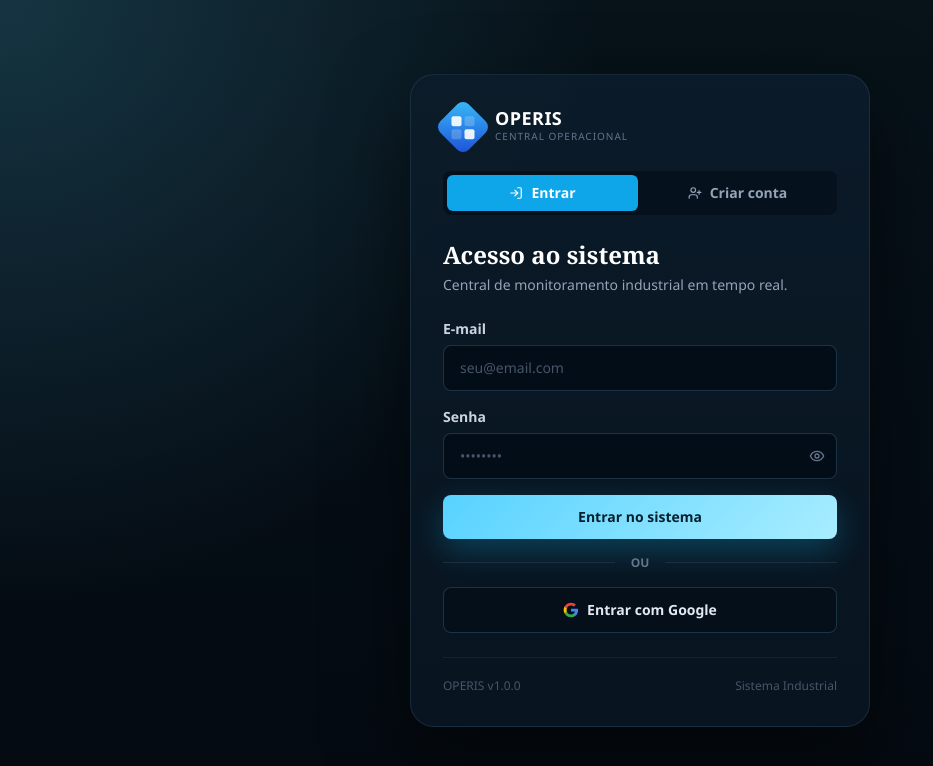
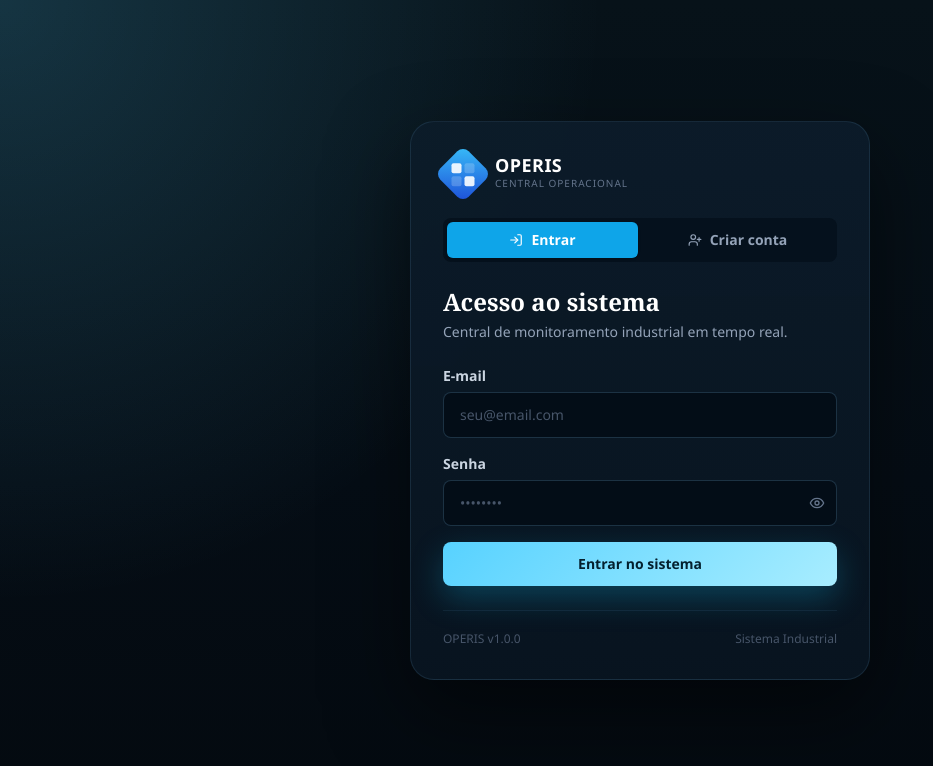
Before and after one commit to jeffi10miranda-cmd/-operis, a Next.js app in the folder frontend/: page /login in a window 1280 px wide. Shown: the top 766 px of the page, without its empty margins (0-933 px from the left). Built offline with nearby package versions, Linux system fonts and the light colour scheme; no server answers.

Commit message:
style: remove botao de login com google do frontend a pedido do cliente

```diff
--- a/frontend/src/app/login/page.tsx
+++ b/frontend/src/app/login/page.tsx
@@ -1,10 +1,10 @@
 'use client';
 
-import { useState, useEffect, type FormEvent } from 'react';
+import { useState, type FormEvent } from 'react';
 import { useRouter } from 'next/navigation';
 import axios from 'axios';
 import { Eye, EyeOff, Loader2, AlertCircle, CheckCircle2, UserPlus, LogIn } from 'lucide-react';
-import { enablePreviewMode, login, register, getGoogleLoginUrl, loginWithGoogleCallback } from '@/lib/api';
+import { enablePreviewMode, login, register } from '@/lib/api';
 
 const inputStyle = {
   background: 'rgba(3,12,22,0.85)',
@@ -41,29 +41,6 @@
     setError('');
     setSucesso('');
   }
-
-  // ── Inicialização (Google Callback) ────────────
-  useEffect(() => {
-    if (typeof window !== 'undefined') {
-      const urlParams = new URLSearchParams(window.location.search);
-      const code = urlParams.get('code');
-      const authError = urlParams.get('error');
-
-      if (code) {
-        setLoading(true);
-        loginWithGoogleCallback(code)
-          .then(() => goTo('/central'))
-          .catch((err) => {
-            setError(axios.isAxiosError(err) && err.response?.data?.message ? err.response.data.message : 'Falha ao autenticar com o Google.');
-            setLoading(false);
-            window.history.replaceState({}, document.title, '/login');
-          });
-      } else if (authError) {
-        setError('Autenticação com o Google foi cancelada.');
-        window.history.replaceState({}, document.title, '/login');
-      }
-    }
-  }, []);
 
   // ── Login ──────────────────────────────────────
   const handleLogin = async (e: FormEvent) => {
@@ -201,37 +178,6 @@
                 </div>
               </div>
               <BtnSubmit loading={loading} label="Entrar no sistema" />
-
-              <div className="flex items-center gap-4 my-2">
-                <hr className="flex-1 border-slate-700/50" />
-                <span className="text-slate-500 text-xs font-semibold">OU</span>
-                <hr className="flex-1 border-slate-700/50" />
-              </div>
-
-              <button
-                type="button"
-                onClick={async () => {
-                  try {
-                    setLoading(true);
-                    const url = await getGoogleLoginUrl();
-                    window.location.href = url;
-                  } catch (e) {
-                    setError('Erro ao iniciar login com Google.');
-                    setLoading(false);
-                  }
-                }}
-                disabled={loading}
-                className="w-full py-3 rounded-xl flex items-center justify-center gap-2 font-semibold text-sm transition-all border text-slate-200"
-                style={{ borderColor: 'rgba(100,160,200,0.25)', background: 'rgba(3,12,22,0.6)' }}
-              >
-                <svg className="w-4 h-4" viewBox="0 0 24 24">
-                  <path fill="#4285F4" d="M22.56 12.25c0-.78-.07-1.53-.2-2.25H12v4.26h5.92c-.26 1.37-1.04 2.53-2.21 3.31v2.77h3.57c2.08-1.92 3.28-4.74 3.28-8.09z"/>
-                  <path fill="#34A853" d="M12 23c2.97 0 5.46-.98 7.28-2.66l-3.57-2.77c-.98.66-2.23 1.06-3.71 1.06-2.86 0-5.29-1.93-6.16-4.53H2.18v2.84C3.99 20.53 7.7 23 12 23z"/>
-                  <path fill="#FBBC05" d="M5.84 14.09c-.22-.66-.35-1.36-.35-2.09s.13-1.43.35-2.09V7.07H2.18C1.43 8.55 1 10.22 1 12s.43 3.45 1.18 4.93l2.85-2.22.81-.62z"/>
-                  <path fill="#EA4335" d="M12 5.38c1.62 0 3.06.56 4.21 1.64l3.15-3.15C17.45 2.09 14.97 1 12 1 7.7 1 3.99 3.47 2.18 7.07l3.66 2.84c.87-2.6 3.3-4.53 6.16-4.53z"/>
-                </svg>
-                Entrar com Google
-              </button>
             </form>
           )}
 
```
